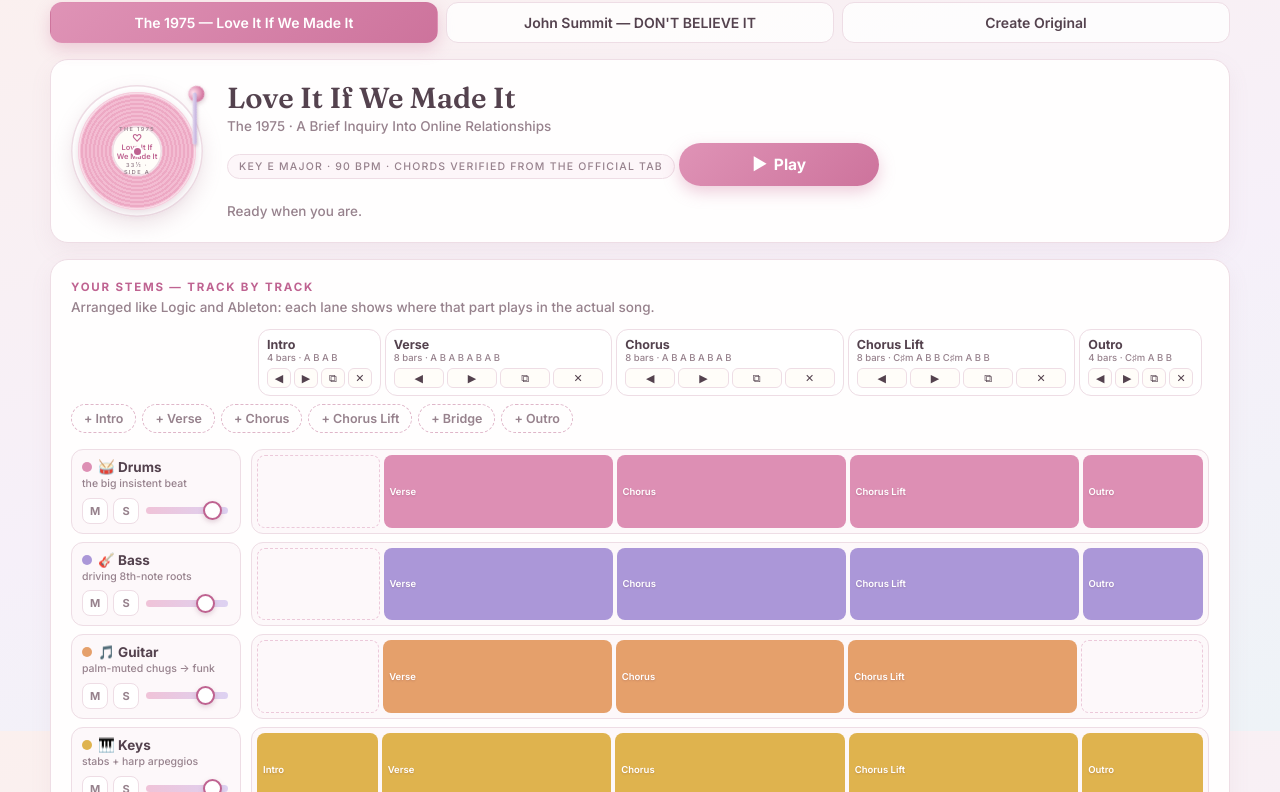
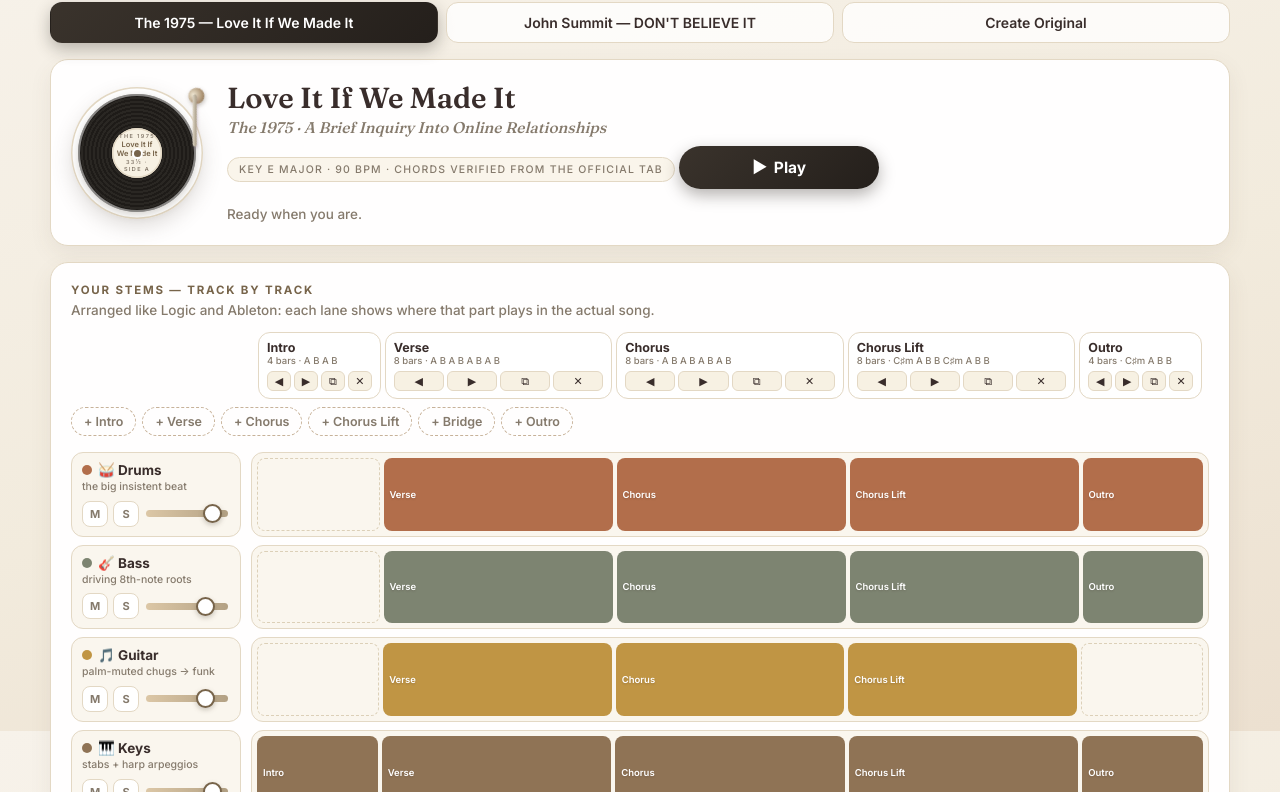
Before and after one commit to zahraquettawala/music-strudel, a plain HTML site: page index.html in a window 1280 px wide. Shown: the part 69-861 px from the top of the page. Drawn offline with Linux system fonts and the light colour scheme.

Commit message:
Add Creator Studio for Love It If We Made It (stems mixer + arrangement builder, wooden record-player design)

```diff
--- a/index.html
+++ b/index.html
@@ -8,12 +8,12 @@
 <link href="https://fonts.googleapis.com/css2?family=Fraunces:wght@500;600&family=Inter:wght@400;500;600;700&display=swap" rel="stylesheet">
 <style>
   :root{
-    --ink:#54424e; --ink2:#97828d; --card:#fffefe; --line:#eedde5;
-    --rose:#d77ca5; --rose-deep:#bf6391; --lav:#a893d6; --butter:#e3b959;
+    --ink:#392D2B; --ink2:#857A6C; --card:#fffefe; --line:#E3D8C4;
+    --rose:#A98F6F; --rose-deep:#77644A; --lav:#8C7B5D; --butter:#C2A164;
   }
   *{box-sizing:border-box; -webkit-tap-highlight-color:transparent;}
   body{margin:0; color:var(--ink); font-family:Inter,-apple-system,sans-serif; font-weight:500;
-    background:linear-gradient(165deg,#fbf0ee 0%,#f6f0f9 55%,#eef3f7 100%);
+    background:linear-gradient(165deg,#F7F2EA 0%,#F2EBDD 55%,#ECE0D0 100%);
     background-attachment:fixed; padding:26px 20px 56px;}
   .wrap{max-width:1180px; margin:0 auto;}
   header.top{display:flex; justify-content:space-between; align-items:baseline; margin-bottom:16px; padding:0 2px;}
@@ -24,11 +24,11 @@
   .pills{display:flex; gap:8px; flex-wrap:wrap; margin-bottom:16px;}
   .pills button{flex:1; min-width:170px; border:1.5px solid var(--line); background:rgba(255,255,255,.8); color:var(--ink);
     font-family:Inter,sans-serif; font-weight:600; font-size:14px; padding:11px 10px; border-radius:12px; cursor:pointer;}
-  .pills button.on{background:linear-gradient(135deg,#df93b6,#cd739c); color:#fff; border-color:transparent;
-    box-shadow:0 6px 16px rgba(205,115,156,.3);}
+  .pills button.on{background:linear-gradient(135deg,#3A332C,#241F1B); color:#fff; border-color:transparent;
+    box-shadow:0 6px 16px rgba(41,35,29,.3);}
   /* cards */
   .card{background:var(--card); border:1px solid var(--line); border-radius:18px; padding:20px; margin-bottom:16px;
-    box-shadow:0 8px 22px rgba(160,110,135,.08);}
+    box-shadow:0 8px 22px rgba(90,78,64,.08);}
   .duo{display:grid; grid-template-columns:1fr 1fr; gap:16px; margin-bottom:16px;}
   .duo .card{margin-bottom:0;}
   .label-caps{font-size:11.5px; letter-spacing:1.8px; text-transform:uppercase; color:var(--rose-deep); font-weight:700; margin-bottom:5px;}
@@ -38,14 +38,14 @@
   .player{display:flex; gap:24px; align-items:center;}
   .platter-wrap{position:relative; width:132px; height:132px; flex:0 0 auto;}
   .platter{position:absolute; inset:0; border-radius:50%; background:#fff;
-    box-shadow:0 8px 20px rgba(160,110,135,.18), inset 0 0 0 1.5px var(--line);}
+    box-shadow:0 8px 20px rgba(90,78,64,.18), inset 0 0 0 1.5px var(--line);}
   .disc{position:absolute; inset:7px; border-radius:50%;
-    background:repeating-radial-gradient(circle,#f3bcd2 0 2px,#eda9c4 2px 4px);
-    box-shadow:inset 0 0 0 2px rgba(255,255,255,.45), 0 3px 9px rgba(160,110,135,.25);
+    background:repeating-radial-gradient(circle,#1E1B18 0 2px,#2A2723 2px 4px);
+    box-shadow:inset 0 0 0 2px rgba(255,255,255,.45), 0 3px 9px rgba(90,78,64,.25);
     animation:spin 2.6s linear infinite; animation-play-state:paused;}
   .disc.spinning{animation-play-state:running;}
   @keyframes spin{to{transform:rotate(360deg);}}
-  .disc .sticker{position:absolute; inset:29%; border-radius:50%; background:#fffdf9;
+  .disc .sticker{position:absolute; inset:29%; border-radius:50%; background:#F7F1E3;
     display:flex; flex-direction:column; align-items:center; justify-content:center; text-align:center; color:var(--rose-deep);
     font-weight:600; font-size:7.5px; line-height:1.3; padding:4px; box-shadow:inset 0 0 0 1.5px var(--line);}
   .disc .sticker small{font-size:5.5px; letter-spacing:1.4px; text-transform:uppercase; color:var(--ink2);}
@@ -55,18 +55,18 @@
   .tonearm{position:absolute; right:-5px; top:-3px; width:60px; height:60px; pointer-events:none; transform:rotate(-24deg); transform-origin:48px 11px; transition:transform 1.1s ease;}
   .tonearm.on{transform:rotate(7deg);}
   .tonearm .pivot{position:absolute; right:4px; top:4px; width:16px; height:16px; border-radius:50%;
-    background:radial-gradient(circle at 35% 35%,#ffe3ee,var(--rose) 65%,var(--rose-deep)); box-shadow:0 2px 4px rgba(160,110,135,.35);}
+    background:radial-gradient(circle at 35% 35%,#EFE7D3,var(--rose) 65%,var(--rose-deep)); box-shadow:0 2px 4px rgba(90,78,64,.35);}
   .tonearm .arm{position:absolute; right:11px; top:10px; width:4px; height:52px; border-radius:3px;
-    background:linear-gradient(90deg,#e2d8ee,#c2aede); transform:rotate(24deg); transform-origin:top center; box-shadow:1px 2px 3px rgba(140,100,125,.3);}
+    background:linear-gradient(90deg,#DCD4C4,#A79B85); transform:rotate(24deg); transform-origin:top center; box-shadow:1px 2px 3px rgba(140,100,125,.3);}
   .pinfo{flex:1; min-width:0;}
   .player h1{font-family:Fraunces,serif; font-weight:600; font-size:29px; margin:0 0 3px; color:var(--ink);}
-  .player .byline{font-size:13.5px; color:var(--ink2); margin-bottom:9px;}
-  .player .meta{display:inline-block; font-size:10.5px; letter-spacing:1.2px; text-transform:uppercase; background:#fdf6f9;
+  .player .byline{font-family:Fraunces,serif; font-style:italic; font-size:15.5px; color:var(--ink2); margin-bottom:9px;}
+  .player .meta{display:inline-block; font-size:10.5px; letter-spacing:1.2px; text-transform:uppercase; background:#FAF5EB;
     padding:5px 11px; border-radius:999px; border:1px solid var(--line); color:var(--ink2); margin-bottom:13px;}
   #playBtn{display:inline-block; min-width:200px; font-family:Inter,sans-serif; font-size:15.5px; font-weight:700; padding:12px 26px; border:none; border-radius:999px;
-    background:linear-gradient(135deg,#df93b6,#cd739c); color:#fff; cursor:pointer; box-shadow:0 6px 16px rgba(205,115,156,.35);}
+    background:linear-gradient(135deg,#3A332C,#241F1B); color:#fff; cursor:pointer; box-shadow:0 6px 16px rgba(41,35,29,.35);}
   #playBtn:active{transform:scale(.985);}
-  #playBtn.playing{background:linear-gradient(135deg,#b3a0da,#9783c9); box-shadow:0 6px 16px rgba(151,131,201,.35);}
+  #playBtn.playing{background:linear-gradient(135deg,#B49B78,#9A7F5C); box-shadow:0 6px 16px rgba(151,131,201,.35);}
   .nowline{margin-top:11px; font-size:13.5px; color:var(--ink2); min-height:19px;}
   .nowline b{color:var(--rose-deep);}
   /* sections ruler — one aligned row */
@@ -74,18 +74,18 @@
   .rspacer{width:170px; flex:0 0 auto;}
   .blocks{flex:1; display:flex; gap:4px; padding:0 7px; min-width:0;}
   .blk{background:#fff; border:1.5px solid var(--line); border-radius:12px; padding:7px 8px; min-width:0; overflow:hidden;}
-  .blk.on{border-color:var(--rose-deep); background:#fdf1f6;}
+  .blk.on{border-color:var(--rose-deep); background:#F3EDE0;}
   .blk .t{font-weight:700; font-size:12.5px; white-space:nowrap; overflow:hidden; text-overflow:ellipsis;}
   .blk .s{font-size:9.5px; color:var(--ink2); margin-bottom:5px; white-space:nowrap; overflow:hidden; text-overflow:ellipsis;}
   .blk .row{display:flex; gap:3px;}
-  .blk button{flex:1; border:1px solid var(--line); background:#fffdf9; border-radius:6px; font-size:11px; padding:2px 0; cursor:pointer; color:var(--ink); font-family:Inter,sans-serif;}
+  .blk button{flex:1; border:1px solid var(--line); background:#F7F1E3; border-radius:6px; font-size:11px; padding:2px 0; cursor:pointer; color:var(--ink); font-family:Inter,sans-serif;}
   .blk button:active{background:var(--rose); color:#fff;}
   .addrow{display:flex; flex-wrap:wrap; gap:6px; margin-bottom:16px;}
-  .addrow button{border:1.5px dashed #dfb6c9; background:transparent; color:var(--ink2); border-radius:999px; padding:6px 12px; font-size:12.5px; font-weight:600; cursor:pointer; font-family:Inter,sans-serif;}
-  .addrow button:active{background:#fdf1f6;}
+  .addrow button{border:1.5px dashed #C7B299; background:transparent; color:var(--ink2); border-radius:999px; padding:6px 12px; font-size:12.5px; font-weight:600; cursor:pointer; font-family:Inter,sans-serif;}
+  .addrow button:active{background:#F3EDE0;}
   /* DAW tracks */
   .track{display:flex; gap:10px; margin-bottom:8px; align-items:stretch;}
-  .thead{width:170px; flex:0 0 auto; border-radius:12px; padding:9px 10px; background:#fdf8fa; border:1.5px solid var(--line);}
+  .thead{width:170px; flex:0 0 auto; border-radius:12px; padding:9px 10px; background:#FAF6EE; border:1.5px solid var(--line);}
   .thead .tnm{font-weight:700; font-size:13.5px; display:flex; align-items:center; gap:6px;}
   .thead .tnm .dot{width:10px; height:10px; border-radius:50%; flex:0 0 auto;}
   .thead .tsub{font-size:10.5px; color:var(--ink2); margin:2px 0 7px; line-height:1.3;}
@@ -95,14 +95,14 @@
   .msbtn.m-on{background:#e9e2dd; color:#8a7a6d; border-color:#cfc4b8;}
   .msbtn.s-on{background:var(--butter); color:#7a5410; border-color:#d9ae4e;}
   input[type=range]{flex:1; appearance:none; -webkit-appearance:none; height:7px; border-radius:99px; min-width:40px;
-    background:linear-gradient(90deg,#f0c3d8,#ddd2f2); outline:none;}
+    background:linear-gradient(90deg,#DCC7A6,#B3A184); outline:none;}
   input[type=range]::-webkit-slider-thumb{appearance:none; -webkit-appearance:none; width:19px; height:19px; border-radius:50%;
-    background:#fff; border:2px solid var(--rose-deep); box-shadow:0 2px 5px rgba(160,110,135,.3); cursor:pointer;}
+    background:#fff; border:2px solid var(--rose-deep); box-shadow:0 2px 5px rgba(90,78,64,.3); cursor:pointer;}
   input[type=range]::-moz-range-thumb{width:19px; height:19px; border-radius:50%; background:#fff; border:2px solid var(--rose-deep); cursor:pointer;}
-  .tlane{flex:1; display:flex; gap:4px; background:#fdf8fa; border:1.5px solid var(--line); border-radius:12px; padding:5px; min-width:0; overflow:hidden;}
+  .tlane{flex:1; display:flex; gap:4px; background:#FAF6EE; border:1.5px solid var(--line); border-radius:12px; padding:5px; min-width:0; overflow:hidden;}
   .clip{border-radius:8px; color:#fff; font-size:9.5px; font-weight:600; padding:5px 6px; overflow:hidden; white-space:nowrap;
-    display:flex; align-items:center; min-width:0; text-shadow:0 1px 2px rgba(110,50,75,.22);}
-  .clip.empty{background:transparent !important; border:1.5px dashed #ecc9da; color:transparent; text-shadow:none;}
+    display:flex; align-items:center; min-width:0; text-shadow:0 1px 2px rgba(57,45,43,.22);}
+  .clip.empty{background:transparent !important; border:1.5px dashed #DCD0B8; color:transparent; text-shadow:none;}
   .clip.on{outline:2.5px solid var(--rose-deep); outline-offset:-1px;}
   /* generic controls */
   select{font-family:Inter,sans-serif; font-size:14px; font-weight:600; color:var(--ink);
@@ -111,14 +111,14 @@
   .ctl-row label{font-size:11.5px; font-weight:700; letter-spacing:.6px; text-transform:uppercase; color:var(--ink2);}
   .btn2{border:1.5px solid var(--line); background:#fff; color:var(--ink); border-radius:999px; padding:8px 14px;
     font-size:13px; font-weight:600; cursor:pointer; font-family:Inter,sans-serif;}
-  .btn2:active{background:#fdf1f6;}
+  .btn2:active{background:#F3EDE0;}
   .btn2.rec{background:var(--rose-deep); color:#fff; border-color:var(--rose-deep);}
   /* beat grid */
   .grid-wrap{overflow-x:auto; padding-bottom:4px;}
   .brow{display:flex; align-items:center; gap:4px; margin-bottom:4px;}
   .brow .bl{width:52px; font-size:11.5px; font-weight:700; text-align:right; padding-right:6px; flex:0 0 auto; color:var(--ink2);}
   .cell{width:26px; height:26px; flex:0 0 auto; border-radius:8px; border:1.5px solid var(--line); background:#fff; cursor:pointer; padding:0;}
-  .cell.beat{border-color:#e3aec6;}
+  .cell.beat{border-color:#C7B299;}
   .cell.on{background:var(--rose-deep); border-color:var(--rose-deep);}
   /* takes */
   .take{display:flex; align-items:center; gap:8px; padding:8px 0; border-bottom:1.5px dashed var(--line); flex-wrap:wrap;}
@@ -129,11 +129,11 @@
   .take button{border:1.5px solid var(--line); background:#fff; border-radius:8px; cursor:pointer; padding:4px 8px; font-family:Inter,sans-serif;}
   /* piano */
   .piano{position:relative; display:flex; height:150px; user-select:none; touch-action:none; border-radius:14px; overflow:hidden; border:1.5px solid var(--line);}
-  .wk{flex:1; background:linear-gradient(180deg,#fffdf9,#fdf0f5); border-right:1px solid #f3d9e5; position:relative; cursor:pointer;}
+  .wk{flex:1; background:linear-gradient(180deg,#F7F1E3,#F7F1E4); border-right:1px solid #E7DCC8; position:relative; cursor:pointer;}
   .wk:last-child{border-right:none;}
-  .wk .lbl{position:absolute; bottom:5px; left:0; right:0; text-align:center; font-size:9.5px; color:#cf9fb6; pointer-events:none;}
-  .bk{position:absolute; top:0; width:58%; height:57%; background:linear-gradient(180deg,#7d5468,#53344a); left:71%; z-index:2; border-radius:0 0 5px 5px; cursor:pointer;}
-  .wk.hit{background:#f6cfdf;} .bk.hit{background:var(--rose);}
+  .wk .lbl{position:absolute; bottom:5px; left:0; right:0; text-align:center; font-size:9.5px; color:#A99B83; pointer-events:none;}
+  .bk{position:absolute; top:0; width:58%; height:57%; background:linear-gradient(180deg,#463C33,#2A2320); left:71%; z-index:2; border-radius:0 0 5px 5px; cursor:pointer;}
+  .wk.hit{background:#E9DBC0;} .bk.hit{background:var(--rose);}
   .wk.lit{background:var(--rose);} .bk.lit{background:var(--rose-deep);}
   .foot{margin-top:16px; text-align:center; color:var(--ink2); font-size:12.5px;}
   .foot a{color:var(--rose-deep);}
@@ -270,7 +270,7 @@
   liiwmi: {
     title:'Love It If We Made It', byline:'The 1975 · A Brief Inquiry Into Online Relationships',
     meta:'Key E major · 90 BPM · chords verified from the official tab', bpm:90,
-    sticker:'<small>The 1975</small><span class="heart">♡</span>Love It If<br>We Made It<small>33⅓ · Side A</small>',
+    sticker:'<small>The 1975</small>Love It If<br>We Made It<small>33⅓ · Side A</small>',
     hint:'Chords in this song: A (Asus2) · B · C♯m — the lift goes C♯m → A → B.',
     chords:{
       'A':   { label:'A',   bass:45, gtr:[45,52], keys:[64,69,71] },
@@ -287,17 +287,17 @@
     },
     defArrangement:['intro','verse','chorus','lift','outro'],
     stems:[
-      { id:'drums',  icon:'🥁', name:'Drums',   sub:'the big insistent beat',   vol:0.9,  color:'#dd8fb4' },
-      { id:'bass',   icon:'🎸', name:'Bass',    sub:'driving 8th-note roots',   vol:0.8,  color:'#ab97d8' },
-      { id:'guitar', icon:'🎵', name:'Guitar',  sub:'palm-muted chugs → funk',  vol:0.8,  color:'#e5a06b' },
-      { id:'keys',   icon:'🎹', name:'Keys',    sub:'stabs + harp arpeggios',   vol:0.9,  color:'#dfb34e' },
-      { id:'fx',     icon:'✨', name:'Effects', sub:'sparkle · builds · swells', vol:0.8, color:'#84b4de' }
+      { id:'drums',  icon:'🥁', name:'Drums',   sub:'the big insistent beat',   vol:0.9,  color:'#B26E4B' },
+      { id:'bass',   icon:'🎸', name:'Bass',    sub:'driving 8th-note roots',   vol:0.8,  color:'#7D8471' },
+      { id:'guitar', icon:'🎵', name:'Guitar',  sub:'palm-muted chugs → funk',  vol:0.8,  color:'#C09544' },
+      { id:'keys',   icon:'🎹', name:'Keys',    sub:'stabs + harp arpeggios',   vol:0.9,  color:'#8F7355' },
+      { id:'fx',     icon:'✨', name:'Effects', sub:'sparkle · builds · swells', vol:0.8, color:'#77828C' }
     ]
   },
   dbi: {
     title:"DON'T BELIEVE IT", byline:'John Summit & Absolutely · CTRL ESCAPE',
     meta:'Key C minor · 128 BPM · chords verified via Chordify + Beatport', bpm:128,
-    sticker:'<small>John Summit</small><span class="heart">♡</span>DON’T<br>BELIEVE IT<small>128 BPM · House</small>',
+    sticker:'<small>John Summit</small>DON’T<br>BELIEVE IT<small>128 BPM · House</small>',
     hint:'Chords in this song: A♭ · B♭ · Cm — with E♭ and F as variation bars. Stabs land on beat 1, the “and” of 2, and beat 4.',
     chords:{
       'Ab': { label:'A♭', bass:56, gtr:[56,63], keys:[60,63,68] },
@@ -311,25 +311,25 @@
     },
     defArrangement:['loop'],
     stems:[
-      { id:'drums', icon:'🥁', name:'Drums', sub:'four on the floor',       vol:0.9,  color:'#dd8fb4' },
-      { id:'bass',  icon:'🎸', name:'Bass',  sub:'sidechain pump',          vol:0.85, color:'#ab97d8' },
-      { id:'keys',  icon:'🎹', name:'Piano', sub:'syncopated stabs',        vol:0.9,  color:'#dfb34e' },
-      { id:'fx',    icon:'✨', name:'Effects', sub:'riser · crash · space', vol:0.8,  color:'#84b4de' }
+      { id:'drums', icon:'🥁', name:'Drums', sub:'four on the floor',       vol:0.9,  color:'#B26E4B' },
+      { id:'bass',  icon:'🎸', name:'Bass',  sub:'sidechain pump',          vol:0.85, color:'#7D8471' },
+      { id:'keys',  icon:'🎹', name:'Piano', sub:'syncopated stabs',        vol:0.9,  color:'#8F7355' },
+      { id:'fx',    icon:'✨', name:'Effects', sub:'riser · crash · space', vol:0.8,  color:'#77828C' }
     ]
   },
   original: {
     title:'Your Original', byline:'an original session · written by you',
     meta:'Your loop · your chords · your tempo', bpm:100,
-    sticker:'<small>Original</small><span class="heart">♡</span>Your<br>Session<small>Side You</small>',
+    sticker:'<small>Original</small>Your<br>Session<small>Side You</small>',
     hint:'Pick chords above and play along — the pink keys follow your loop.',
     chords: CHORD_LIB,
     templates:{},
     defArrangement:['loop'],
     stems:[
-      { id:'drums',  icon:'🥁', name:'Drums',   sub:'style pattern',      vol:0.9,  color:'#dd8fb4' },
-      { id:'bass',   icon:'🎸', name:'Bass',    sub:'follows your roots', vol:0.8,  color:'#ab97d8' },
-      { id:'guitar', icon:'🎵', name:'Guitar',  sub:'strums + chugs',     vol:0.75, color:'#e5a06b' },
-      { id:'keys',   icon:'🎹', name:'Keys',    sub:'stabs + sparkle',    vol:0.9,  color:'#dfb34e' }
+      { id:'drums',  icon:'🥁', name:'Drums',   sub:'style pattern',      vol:0.9,  color:'#B26E4B' },
+      { id:'bass',   icon:'🎸', name:'Bass',    sub:'follows your roots', vol:0.8,  color:'#7D8471' },
+      { id:'guitar', icon:'🎵', name:'Guitar',  sub:'strums + chugs',     vol:0.75, color:'#C09544' },
+      { id:'keys',   icon:'🎹', name:'Keys',    sub:'stabs + sparkle',    vol:0.9,  color:'#8F7355' }
     ]
   }
 };
```
